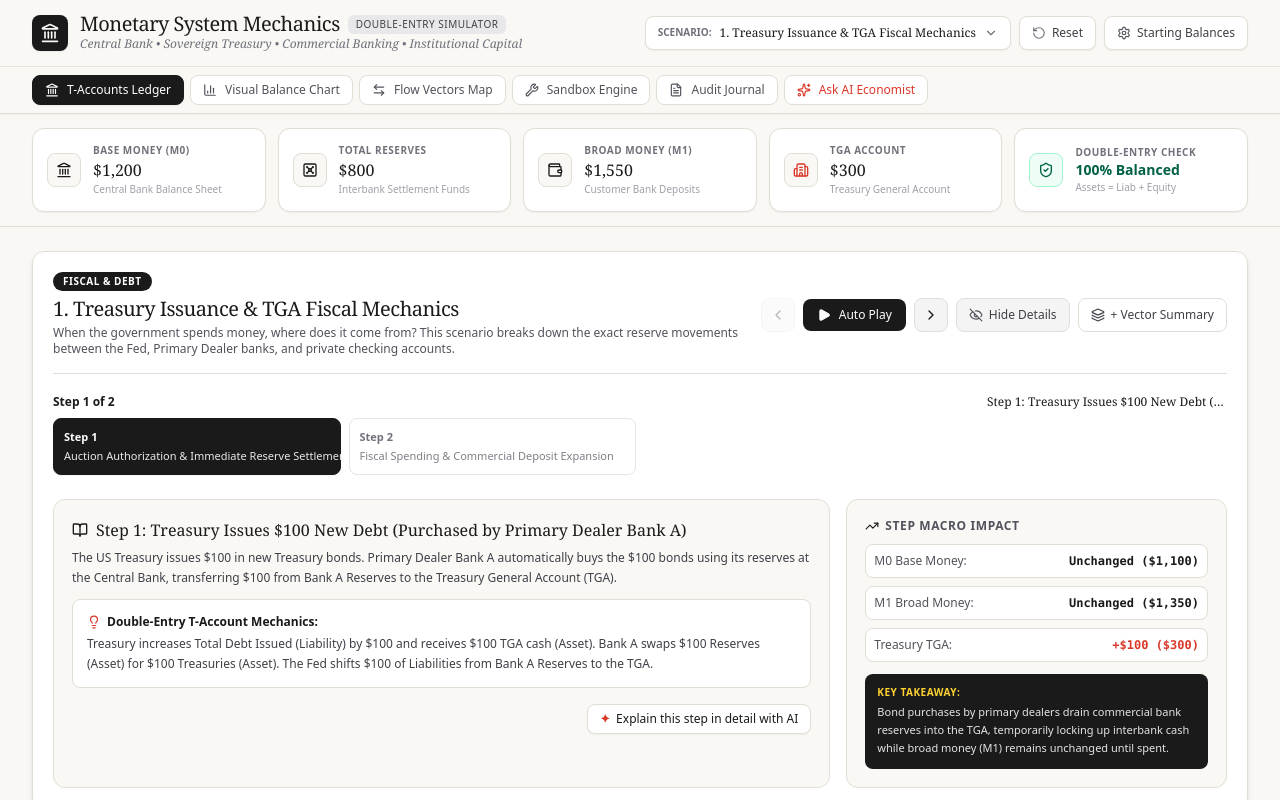
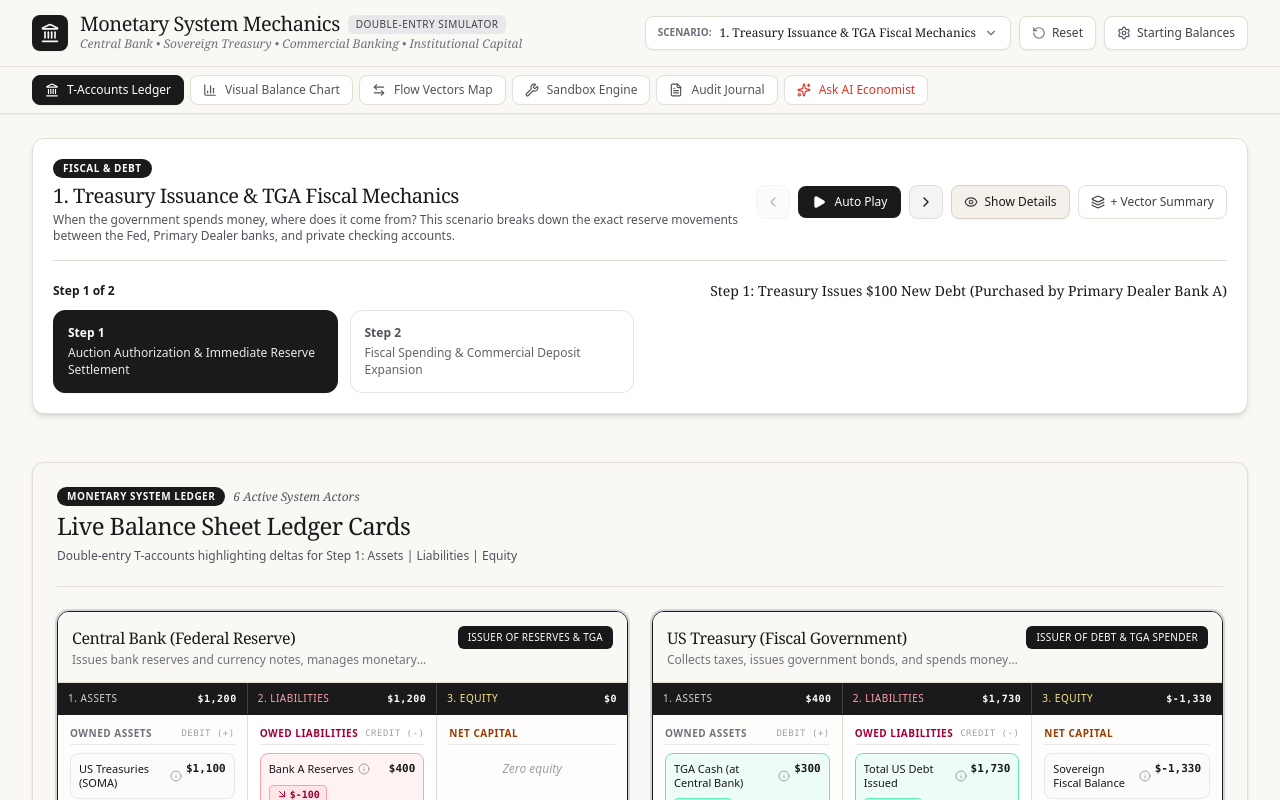
Before and after one commit to H27films/Monetary-System, a React (Vite) app: page / in a window 1280 px wide. Shown: the top 800 px of the page. Built offline with nearby package versions, Linux system fonts and the light colour scheme.

Commit message:
refactor: optimize layout and floating navigation
- Remove MacroIndicatorsBar for a cleaner interface
- Disable default expanded panels for a more compact initial view
- Increase floating header sensitivity for better accessibility
- Improve z-index stacking for scenario dropdowns

```diff
--- a/src/App.tsx
+++ b/src/App.tsx
@@ -44,7 +44,7 @@ export default function App() {
   const [isSettingsOpen, setIsSettingsOpen] = useState<boolean>(false);
 
   // Global persistent view toggles
-  const [showExplanation, setShowExplanation] = useState<boolean>(true);
+  const [showExplanation, setShowExplanation] = useState<boolean>(false);
   const [showStepVectorSummary, setShowStepVectorSummary] = useState<boolean>(false);
 
   // Custom sandbox overrides
@@ -159,15 +159,12 @@ export default function App() {
         isCustomInitial={customInitialSheets !== null}
       />
 
-      {/* Top Macro indicators aggregate bar */}
-      <MacroIndicatorsBar stats={displayMacroStats} />
-
       {/* Main Content Area */}
       <main className="flex-1 max-w-7xl w-full mx-auto px-4 sm:px-6 lg:px-8 py-6 space-y-6">
 
         {/* TAB 1: T-ACCOUNTS & STEPPER */}
         {activeTab === 't_accounts' && (
-          <div className="space-y-6">
+          <div className="space-y-10 sm:space-y-12">
             {/* Scenario Narrative & Control Stepper */}
             <ScenarioStepper
               scenario={activeScenario}
@@ -181,17 +178,29 @@ export default function App() {
               currentBalanceSheets={displayBalanceSheets}
             />
 
-            {/* Grid of T-Account Balance Sheets */}
-            <div>
-              <div className="flex items-center justify-between gap-2 mb-4">
-                <h3 className="text-xs font-sans font-semibold text-zinc-600 uppercase tracking-wider">
-                  Live Balance Sheet Ledger Cards ({activeEntityIds.length} Active System Actors)
-                </h3>
-                <span className="text-xs font-serif text-zinc-500 italic">
-                  * Highlighting deltas for Step {activeStepIndex + 1}: Assets | Liabilities | Equity
-                </span>
+            {/* Container Box for Live Balance Sheet Ledger Cards */}
+            <div className="bg-[#FAF8F5] border border-[#E2DDD5] rounded-xl p-6 shadow-sm space-y-6 text-[#1A1A1A]">
+              {/* Header */}
+              <div className="flex flex-col md:flex-row md:items-center md:justify-between gap-4 pb-5 border-b border-[#E2DDD5]">
+                <div>
+                  <div className="flex items-center space-x-2">
+                    <span className="text-[10px] font-sans font-semibold uppercase tracking-wider px-2.5 py-0.5 bg-[#1A1A1A] text-[#FAF8F5] rounded-full">
+                      MONETARY SYSTEM LEDGER
+                    </span>
+                    <span className="text-xs font-serif italic text-zinc-600">
+                      {activeEntityIds.length} Active System Actors
+                    </span>
+                  </div>
+                  <h2 className="text-2xl font-serif font-normal text-[#1A1A1A] mt-1 tracking-tight">
+                    Live Balance Sheet Ledger Cards
+                  </h2>
+                  <p className="text-xs font-sans text-zinc-600 mt-1 max-w-2xl leading-relaxed">
+                    Double-entry T-accounts highlighting deltas for Step {activeStepIndex + 1}: Assets | Liabilities | Equity
+                  </p>
+                </div>
               </div>
 
+              {/* Grid of T-Account Balance Sheets */}
               <div className="grid grid-cols-1 md:grid-cols-2 gap-6">
                 {activeEntityIds.map((id) => (
                   <TAccountCard
@@ -203,7 +212,7 @@ export default function App() {
               </div>
 
               {/* Optional Participant Actors Control Bar */}
-              <div className="bg-[#FAF8F5] border border-[#E2DDD5] rounded-xl p-4 flex flex-col sm:flex-row items-center justify-between gap-3 text-xs font-sans mt-6 shadow-xs">
+              <div className="bg-white border border-[#E2DDD5] rounded-xl p-4 flex flex-col sm:flex-row items-center justify-between gap-3 text-xs font-sans shadow-xs">
                 <div className="flex items-center space-x-2 text-zinc-700 font-medium">
                   <Users className="w-4 h-4 text-zinc-600" />
                   <span>Optional System Participant Actors:</span>
@@ -249,7 +258,7 @@ export default function App() {
 
         {/* TAB 2: VISUAL BALANCE SHEET CHARTS */}
         {activeTab === 'chart' && (
-          <div className="space-y-6">
+          <div className="space-y-10 sm:space-y-12">
             <ScenarioStepper
               scenario={activeScenario}
               activeStepIndex={activeStepIndex}
@@ -268,7 +277,7 @@ export default function App() {
 
         {/* TAB 3: INTER-ENTITY FLOW MAP */}
         {activeTab === 'flow' && (
-          <div className="space-y-6">
+          <div className="space-y-10 sm:space-y-12">
             <ScenarioStepper
               scenario={activeScenario}
               activeStepIndex={activeStepIndex}
@@ -290,7 +299,7 @@ export default function App() {
 
         {/* TAB 4: SANDBOX MODE */}
         {activeTab === 'sandbox' && (
-          <div className="space-y-6">
+          <div className="space-y-10 sm:space-y-12">
             <SandboxBuilder
               currentSheets={sandboxDisplayBalanceSheets}
               onApplyCustomTx={handleApplyCustomSandboxTx}
--- a/src/components/Header.tsx
+++ b/src/components/Header.tsx
@@ -67,7 +67,7 @@ export const Header: React.FC<HeaderProps> = ({
           <div className="flex flex-wrap items-center gap-2">
 
             {/* Website Custom Scenario Dropdown */}
-            <div className="relative" ref={dropdownRef}>
+            <div className="relative z-[100]" ref={dropdownRef}>
               <button
                 onClick={() => setIsScenarioDropdownOpen(!isScenarioDropdownOpen)}
                 className="flex items-center space-x-2 bg-white hover:bg-zinc-50 text-[#1A1A1A] px-3 py-2 rounded-lg border border-[#E2DDD5] shadow-xs transition cursor-pointer text-xs font-serif font-medium"
@@ -82,7 +82,7 @@ export const Header: React.FC<HeaderProps> = ({
               </button>
 
               {isScenarioDropdownOpen && (
-                <div className="absolute right-0 sm:left-0 mt-1.5 w-80 sm:w-96 bg-white border border-[#E2DDD5] rounded-xl shadow-xl z-50 overflow-hidden py-1">
+                <div className="absolute right-0 sm:left-0 mt-1.5 w-80 sm:w-96 bg-white border border-[#E2DDD5] rounded-xl shadow-xl z-[100] overflow-hidden py-1">
                   <div className="px-3 py-1.5 bg-[#FAF8F5] border-b border-[#E2DDD5] text-[10px] font-sans font-semibold uppercase text-zinc-500 tracking-wider flex justify-between items-center">
                     <span>Select Simulator Scenario</span>
                     <span>{scenarios.length} Available</span>
--- a/src/components/ScenarioStepper.tsx
+++ b/src/components/ScenarioStepper.tsx
@@ -27,7 +27,7 @@ export const ScenarioStepper: React.FC<ScenarioStepperProps> = ({
   currentBalanceSheets,
 }) => {
   const [isPlaying, setIsPlaying] = useState<boolean>(false);
-  const [localShowExplanation, setLocalShowExplanation] = useState<boolean>(true);
+  const [localShowExplanation, setLocalShowExplanation] = useState<boolean>(false);
   const [localShowStepVectorSummary, setLocalShowStepVectorSummary] = useState<boolean>(false);
 
   const wrapperRef = React.useRef<HTMLDivElement>(null);
@@ -59,8 +59,8 @@ export const ScenarioStepper: React.FC<ScenarioStepperProps> = ({
 
       if (!wrapperRef.current) return;
       const rect = wrapperRef.current.getBoundingClientRect();
-      // Floating bar appears ONLY when the main big box has completely scrolled above top tabs
-      setShowFloatingBar(rect.bottom <= headerBottom);
+      // Floating bar appears slightly earlier, when the main big box is within 15px of scrolling past top tabs
+      setShowFloatingBar(rect.bottom <= headerBottom + 15);
     };
 
     window.addEventListener('scroll', handleScroll, { passive: true });
@@ -95,19 +95,16 @@ export const ScenarioStepper: React.FC<ScenarioStepperProps> = ({
           className="fixed left-0 right-0 z-40 bg-[#FAF8F5] border-b border-[#E2DDD5] shadow-md transition-all duration-150 animate-in fade-in slide-in-from-top-1"
           style={{ top: `${headerOffset}px` }}
         >
-          <div className="max-w-7xl mx-auto px-4 sm:px-6 lg:px-8 py-2">
-            <div className="flex flex-col sm:flex-row sm:items-center justify-between gap-2 text-xs font-sans">
+          <div className="max-w-7xl mx-auto px-4 sm:px-6 lg:px-8 py-3">
+            <div className="flex flex-col sm:flex-row sm:items-center justify-between gap-3 font-sans">
               {/* Step Indicator & Single-Line Summary */}
-              <div className="flex items-center space-x-2.5 min-w-0">
-                <span className="shrink-0 font-sans font-bold px-2 py-0.5 rounded-md bg-[#1A1A1A] text-white text-[11px]">
-                  Step {activeStepIndex + 1}/{scenario.steps.length}
+              <div className="flex items-center space-x-3 min-w-0">
+                <span className="shrink-0 font-sans font-bold px-2.5 py-1 rounded-md bg-[#1A1A1A] text-white text-xs tracking-wider uppercase">
+                  STEP {activeStepIndex + 1}
                 </span>
                 <div className="min-w-0">
-                  <div className="font-serif font-medium text-sm text-[#1A1A1A] truncate">
-                    {currentStep.title}
-                  </div>
-                  <div className="text-[11px] text-zinc-500 truncate hidden md:block">
-                    {currentStep.subtitle} — {currentStep.description}
+                  <div className="font-serif font-medium text-base sm:text-lg text-[#1A1A1A] truncate">
+                    {currentStep.title.replace(/^Step\s*\d+\s*[:\—\-]\s*/i, '')}
                   </div>
                 </div>
               </div>
@@ -242,11 +239,11 @@ export const ScenarioStepper: React.FC<ScenarioStepperProps> = ({
                 className={`flex items-center space-x-1.5 px-3 py-2 rounded-lg text-xs font-sans font-medium transition cursor-pointer border ${
                   isExpShown
                     ? 'bg-zinc-100 hover:bg-zinc-200 text-zinc-700 border-[#E2DDD5]'
-                    : 'bg-amber-100 text-amber-900 border-amber-300'
+                    : 'bg-[#F4F0EA] hover:bg-[#EAE4DC] text-[#1A1A1A] border-[#D8D1C5] shadow-xs'
                 }`}
                 title={isExpShown ? 'Hide Explanation Area' : 'Show Explanation Area'}
               >
-                {isExpShown ? <EyeOff className="w-3.5 h-3.5 text-zinc-600" /> : <Eye className="w-3.5 h-3.5 text-amber-800" />}
+                {isExpShown ? <EyeOff className="w-3.5 h-3.5 text-zinc-600" /> : <Eye className="w-3.5 h-3.5 text-zinc-700" />}
                 <span>{isExpShown ? 'Hide Details' : 'Show Details'}</span>
               </button>
 
@@ -268,16 +265,16 @@ export const ScenarioStepper: React.FC<ScenarioStepperProps> = ({
 
           {/* Step Progress Timeline Bar */}
           <div>
-            <div className="flex items-center justify-between text-xs font-sans text-zinc-600 mb-2">
-              <span className="font-semibold text-[#1A1A1A]">
+            <div className="flex flex-col sm:flex-row sm:items-center justify-between gap-1.5 text-xs font-sans text-zinc-600 mb-2.5">
+              <span className="font-semibold text-[#1A1A1A] shrink-0">
                 Step {activeStepIndex + 1} of {scenario.steps.length}
               </span>
-              <span className="truncate max-w-[240px] text-right font-serif text-[#1A1A1A]">
+              <span className="text-left sm:text-right font-serif text-[#1A1A1A] text-xs sm:text-sm font-medium leading-snug">
                 {currentStep.title}
               </span>
             </div>
 
-            <div className="grid grid-cols-2 md:grid-cols-3 lg:grid-cols-4 gap-2">
+            <div className="grid grid-cols-1 sm:grid-cols-2 lg:grid-cols-4 gap-3">
               {scenario.steps.map((step, idx) => {
                 const isActive = idx === activeStepIndex;
                 const isPassed = idx < activeStepIndex;
@@ -289,19 +286,19 @@ export const ScenarioStepper: React.FC<ScenarioStepperProps> = ({
                       setIsPlaying(false);
                       onStepChange(idx);
                     }}
-                    className={`flex flex-col p-2.5 rounded-lg text-left border transition duration-150 cursor-pointer ${
+                    className={`flex flex-col justify-between p-3.5 min-h-[80px] rounded-xl text-left border transition duration-150 cursor-pointer ${
                       isActive
                         ? 'bg-[#1A1A1A] text-white border-[#1A1A1A] shadow-xs'
                         : isPassed
                         ? 'bg-zinc-100 text-zinc-800 border-zinc-200 hover:border-zinc-400'
-                        : 'bg-white text-zinc-500 border-zinc-200 hover:border-zinc-400'
+                        : 'bg-white text-zinc-600 border-zinc-200 hover:border-zinc-400'
                     }`}
                   >
-                    <div className="flex items-center justify-between text-[11px] font-sans font-semibold">
+                    <div className="flex items-center justify-between text-xs font-sans font-semibold mb-1">
                       <span>Step {step.stepNumber}</span>
-                      {isPassed && <CheckCircle2 className="w-3.5 h-3.5 text-emerald-600" />}
+                      {isPassed && <CheckCircle2 className="w-4 h-4 text-emerald-600 shrink-0 ml-1" />}
                     </div>
-                    <span className="text-[11px] font-sans font-medium truncate mt-0.5 opacity-90">
+                    <span className="text-xs font-sans font-medium leading-snug break-words opacity-90">
                       {step.subtitle}
                     </span>
                   </button>
@@ -386,20 +383,7 @@ export const ScenarioStepper: React.FC<ScenarioStepperProps> = ({
               </div>
 
             </div>
-          ) : (
-            <div className="pt-1 flex justify-between items-center text-xs font-sans text-zinc-500 bg-[#FAF8F5] p-2.5 rounded-lg border border-[#E2DDD5]">
-              <span className="font-medium text-zinc-600 truncate max-w-md">
-                Explanation & Macro Impact area hidden. Step {activeStepIndex + 1}: {currentStep.title}
-              </span>
-              <button
-                onClick={() => toggleExp(true)}
-                className="text-xs font-medium text-[#1A1A1A] hover:text-zinc-700 underline cursor-pointer flex items-center space-x-1 shrink-0"
-              >
-                <Eye className="w-3.5 h-3.5 text-zinc-600" />
-                <span>Show Explanation & Macro Impact</span>
-              </button>
-            </div>
-          )}
+          ) : null}
 
           {/* Embedded Vector Summary when active */}
           {isVectorShown && currentBalanceSheets && (
```
